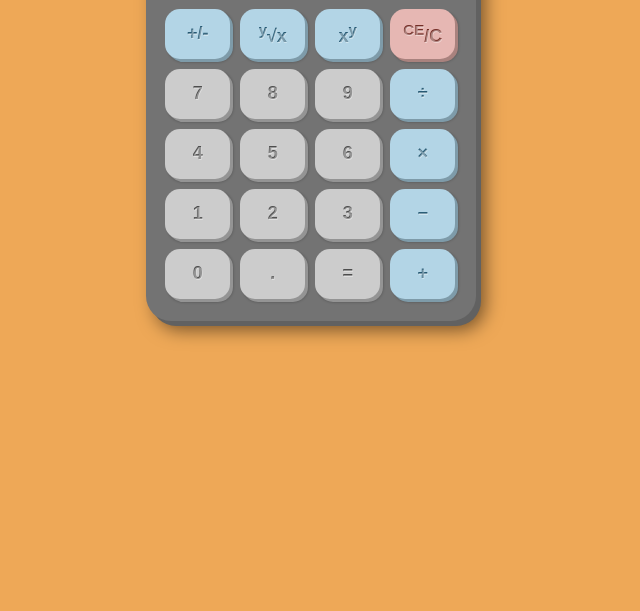
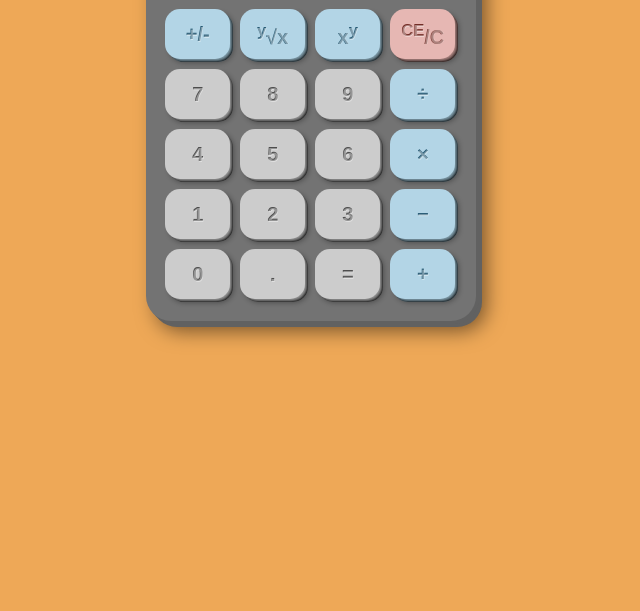
Before and after one commit to asbelljc/calculator, a plain HTML site: page index.html in a window 1280 px wide. Shown: the part 189-800 px from the top of the page, without its empty margins (329-969 px from the left). Drawn offline with Linux system fonts and the light colour scheme.

Commit message:
Finished UI design. Must remove placeholder digits and move on to JS.

```diff
--- a/index.html
+++ b/index.html
@@ -10,26 +10,86 @@
   <div id="frame">
     <div id="screen"><p>9999999999</p></div>
     <div id="buttons">
-      <div id="sign" class="special"><p>+/-</p></div>
-      <div id="root" class="special"><p><sup>y</sup>&#8730x</p></div>
-      <div id="power" class="special"><p>x<sup>y</sup></p></div>
-      <div id="clear"><p><sup>CE</sup>/C</p></div>
-      <div id="7" class="basic"><p>7</p></div>
-      <div id="8" class="basic"><p>8</p></div>
-      <div id="9" class="basic"><p>9</p></div>
-      <div id="divide" class="operator"><p>&#247</p></div>
-      <div id="4" class="basic"><p>4</p></div>
-      <div id="5" class="basic"><p>5</p></div>
-      <div id="6" class="basic"><p>6</p></div>
-      <div id="multiply" class="operator"><p>&#215</p></div>
-      <div id="1" class="basic"><p>1</p></div>
-      <div id="2" class="basic"><p>2</p></div>
-      <div id="3" class="basic"><p>3</p></div>
-      <div id="subtract" class="operator"><p>&#8722</p></div>
-      <div id="0" class="basic"><p>0</p></div>
-      <div id="point" class="basic"><p>.</p></div>
-      <div id="equals" class="basic"><p>=</p></div>
-      <div id="add" class="operator"><p>+</p></div>
+      <button id="sign" class="operator">
+        <div class="front"><p>+/-</p></div>
+        <div class="edge"></div>
+      </button>
+      <button id="root" class="operator">
+        <div class="front"><p><sup>y</sup>&#8730x</p></div>
+        <div class="edge"></div>
+      </button>
+      <button id="power" class="operator">
+        <div class="front"><p>x<sup>y</sup></p></div>
+        <div class="edge"></div>
+      </button>
+      <button id="clear">
+        <div class="front"><p><sup>CE</sup>/C</p></div>
+        <div class="edge"></div>
+      </button>
+      <button id="7" class="basic">
+        <div class="front"><p>7</p></div>
+        <div class="edge">
+      </button>
+      <button id="8" class="basic">
+        <div class="front"><p>8</p></div>
+        <div class="edge"></div>
+      </button>
+      <button id="9" class="basic">
+        <div class="front"><p>9</p></div>
+        <div class="edge"></div>
+      </button>
+      <button id="divide" class="operator">
+        <div class="front"><p>&#247</p></div>
+        <div class="edge"></div>
+      </button>
+      <button id="4" class="basic">
+        <div class="front"><p>4</p></div>
+        <div class="edge"></div>
+      </button>
+      <button id="5" class="basic">
+        <div class="front"><p>5</p></div>
+        <div class="edge"></div>
+      </button>
+      <button id="6" class="basic">
+        <div class="front"><p>6</p></div>
+        <div class="edge"></div>
+      </button>
+      <button id="multiply" class="operator">
+        <div class="front"><p>&#215</p></div>
+        <div class="edge"></div>
+      </button>
+      <button id="1" class="basic">
+        <div class="front"><p>1</p></div>
+        <div class="edge"></div>
+      </button>
+      <button id="2" class="basic">
+        <div class="front"><p>2</p></div>
+        <div class="edge"></div>
+      </button>
+      <button id="3" class="basic">
+        <div class="front"><p>3</p></div>
+        <div class="edge"></div>
+      </button>
+      <button id="subtract" class="operator">
+        <div class="front"><p>&#8722</p></div>
+        <div class="edge"></div>
+      </button>
+      <button id="0" class="basic">
+        <div class="front"><p>0</p></div>
+        <div class="edge"></div>
+      </button>
+      <button id="point" class="basic">
+        <div class="front"><p>.</p></div>
+        <div class="edge"></div>
+      </button>
+      <button id="equals" class="basic">
+        <div class="front"><p>=</p></div>
+        <div class="edge"></div>
+      </button>
+      <button id="add" class="operator">
+        <div class="front"><p>+</p></div>
+        <div class="edge"></div>
+      </button>
     </div>
   </div>
 </body>
--- a/style.css
+++ b/style.css
@@ -18,8 +18,10 @@ body {
   flex-direction: column;
   align-items: center;
   justify-content: center;
-  box-shadow: 5px 5px hsl(0, 0%, 38%),
-              9px 9px 18px rgba(0, 0, 0, 0.5);
+  box-shadow:
+              3px 3px hsl(0, 0%, 38%),
+              6px 6px hsl(0, 0%, 38%),
+              10px 10px 20px rgba(0, 0, 0, 0.5);
 }
 
 #screen {
@@ -38,49 +40,79 @@ body {
               inset 5px 5px 5px rgba(0, 0, 0, 0.3);
 }
 
+#buttons {
+  margin: 15px 0 0 -1.5px;
+  display: grid;
+  grid-template: repeat(5, 60px) / repeat(4, 75px);
+}
+
+button {
+  position: relative;
+  border: none;
+  border-radius: 15px;
+  margin: 5px;
+  padding: 0;
+  background-color: transparent;
+  font-family: sans-serif;
+  font-size: 20px;
+  font-weight: bold;
+  transition: filter 0.2s;
+}
+
+.front {
+  display: flex;
+  justify-content: center;
+  align-items: center;
+  position: relative;
+  width: 100%;
+  height: 100%;
+  border-radius: 15px;
+  z-index: 1;
+  transition: transform 20ms;
+}
+
+.basic .front {
+  background-color: hsl(0, 0%, 80%);
+}
+
+.operator .front {
+  background-color: hsl(200, 50%, 80%);
+}
+
+#clear .front {
+  background-color: hsl(5, 50%, 80%);
+}
+
+.edge {
+  position: absolute;
+  top: 0;
+  left: 0;
+  width: 100%;
+  height: 100%;
+  border-radius: 15px;
+  transform: translate(3px, 3px);
+  box-shadow: 1px 1px 5px rgba(0, 0, 0, 0.3),
+              inset -1px -1px 3px rgba(0, 0, 0, 0.9);
+}
+
+.basic .edge {
+  background-color: hsl(0, 0%, 58%);
+}
+
+.operator .edge {
+  background-color: hsl(200, 20%, 58%);
+}
+
+#clear .edge {
+  background-color: hsl(5, 20%, 58%);
+}
+
 #screen p {
   margin: 0px 5px 0px 0px;
 }
 
-#buttons {
-  margin: 15px 0 0 -1.5px;
-  font-family: sans-serif;
-  font-size: 18px;
-  font-weight: bold;
-  display: grid;
-  grid-template: repeat(5, 60px) / repeat(4, 75px);
-}
-
-#buttons > * {
-  display: flex;
-  justify-content: center;
-  align-items: center;
-  border-radius: 15px;
-  margin: 5px;
-  transition: filter 0.2s,
-              transform 0.1s,
-              box-shadow 0.1s;
-}
-
-.basic {
-  background-color: hsl(0, 0%, 80%);
-  box-shadow: 3px 3px hsl(0, 0%, 58%),
-              3px 3px 3px rgba(0, 0, 0, 0.3);
-}
-
-.special, .operator {
-  background-color: hsl(200, 50%, 80%);
-  box-shadow: 3px 3px hsl(200, 20%, 58%),
-              3px 3px 3px rgba(0, 0, 0, 0.3);
-}
-
-#clear {
-  background-color: hsl(5, 50%, 80%);
-  box-shadow: 3px 3px hsl(5, 20%, 58%),
-              3px 3px 3px rgba(0, 0, 0, 0.3);
-}
-
 #buttons p {
+  line-height: 50px;
   color: transparent;
   text-shadow: 0.5px 0.5px 0.5px rgba(255, 255, 255, 0.4);
   -webkit-background-clip: text;
@@ -92,7 +124,7 @@ body {
   background-color: hsl(0, 0%, 30%);
 }
 
-.special p, .operator p {
+.operator p {
   background-color: hsl(200, 50%, 30%);
 }
 
@@ -100,11 +132,15 @@ body {
   background-color: hsl(5, 50%, 30%);
 }
 
-#buttons > *:hover {
+button:hover {
   cursor: pointer;
   filter: brightness(1.1);
 }
 
-#buttons > *:active {
-  transform: translate(3px, 3px);
+button:focus:not(:focus-visible) {
+  outline: none;
 }
+
+.front:active {
+  transform: translate(2px, 2px);
+}
```
